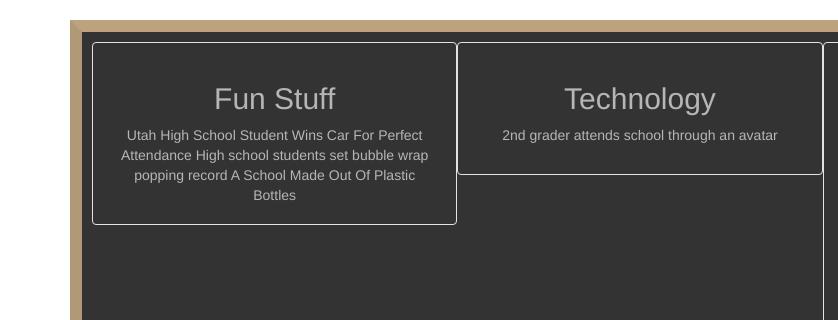
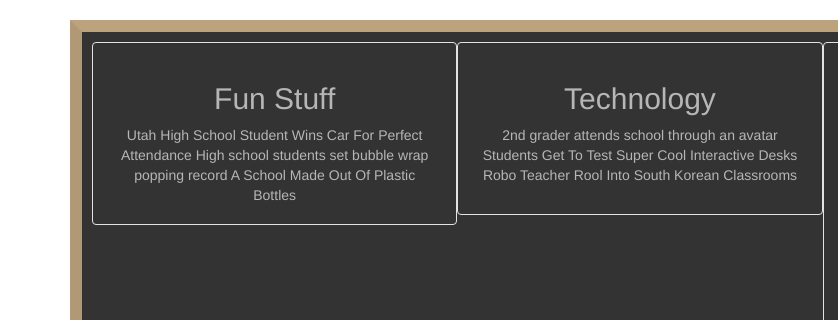
Before and after one commit to tcyrus-hackathon/firsthack-2015, a plain HTML site: page index.html in a window 1280 px wide. Shown: the part 91-411 px from the top of the page, 0-838 px from the left. Drawn offline with nearby package versions, Linux system fonts and the light colour scheme.

Commit message:
Added Links

```diff
--- a/index.html
+++ b/index.html
@@ -119,7 +119,10 @@ a, a:hover {
               <h2>Technology</h2>
               <a href="http://www.dogonews.com/2012/9/27/2nd-grader-attends-school-via-an-avatar" target="_blank">
                 2nd grader attends school through an avatar
-                <a href="http://www.dogonews.com/2012/11/27/lucky-british-students-get-to-test-super-cool-interactive-desks" target="_blank"> </a>
+                <a href="http://www.dogonews.com/2012/11/27/lucky-british-students-get-to-test-super-cool-interactive-desks" target="_blank">
+                  Students Get To Test Super Cool Interactive Desks
+                  <a href="http://www.dogonews.com/2011/1/13/robo-teachers-roll-into-south-korean-classrooms" target="_blank">
+                  Robo Teacher Rool Into South Korean Classrooms
               </a>
             </p>
           </div>
```
